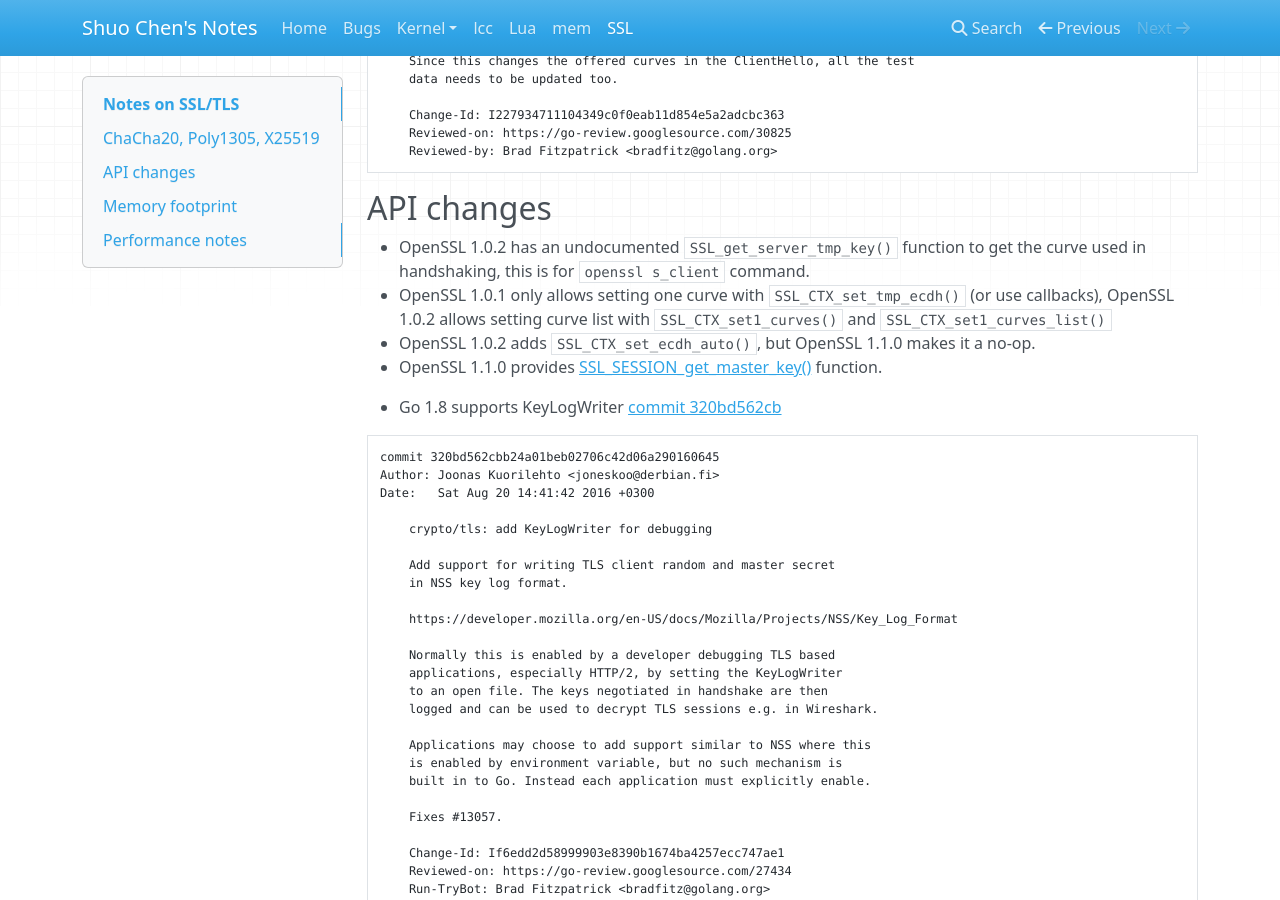
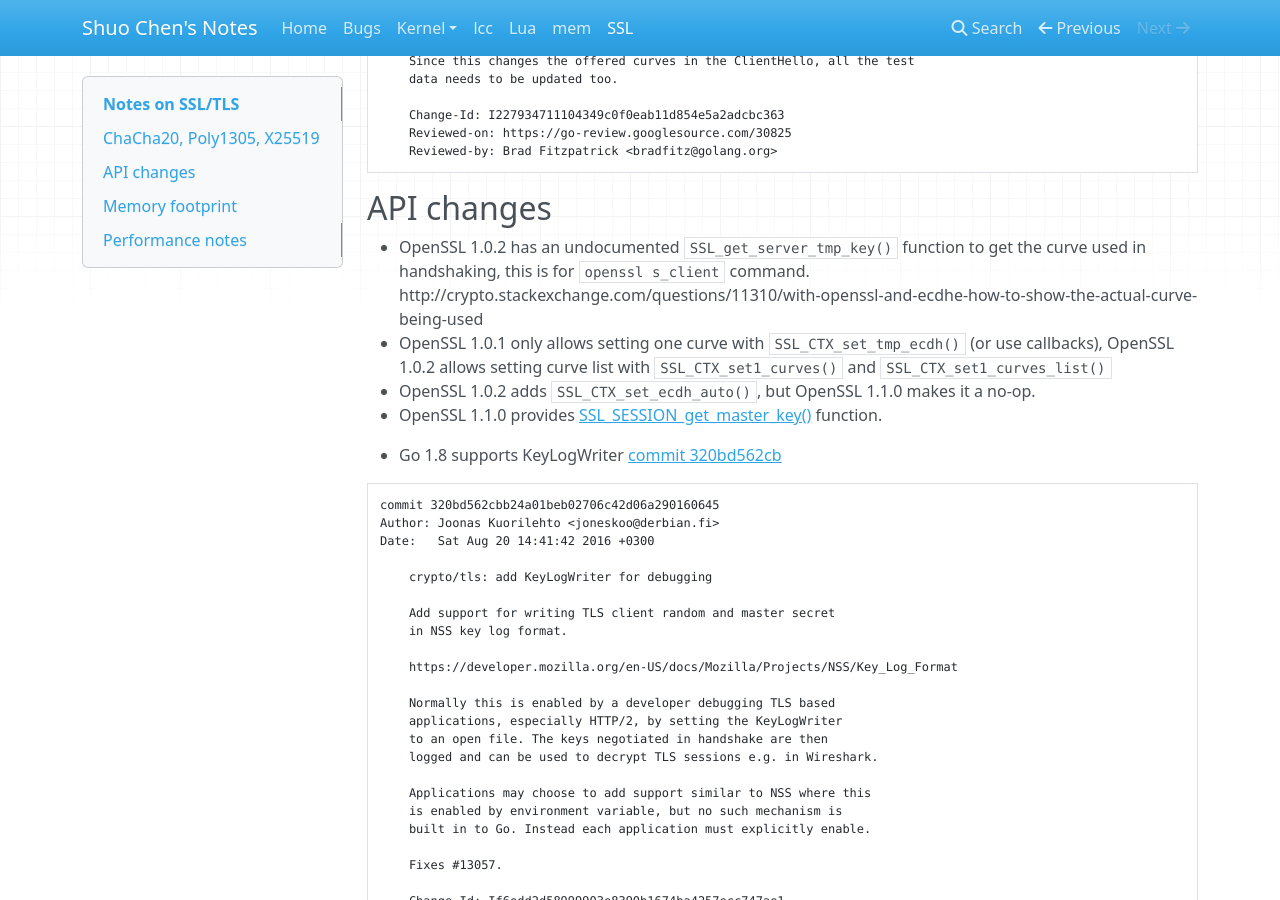
Before and after one commit to chenshuo/notes, an MkDocs documentation site: the page built from docs/ssl.md, in a window 1280 px wide and 900 px high, scrolled down 804 px. Built offline with MkDocs 1.6.1, drawn with Linux system fonts in a browser that asks for light colours; nearby versions of some CDN libraries; old or Windows-style settings are respelled for this version of MkDocs; some of the changed lines change nothing that is shown.

Commit message:
update ssl.md

```diff
--- a/docs/ssl.md
+++ b/docs/ssl.md
@@ -45,7 +45,7 @@ Date:   Tue Oct 11 15:08:35 2016 -0700
 
 ## API changes
 
-* OpenSSL 1.0.2 has an undocumented `SSL_get_server_tmp_key()` function to get the curve used in handshaking, this is for `openssl s_client` command.
+* OpenSSL 1.0.2 has an undocumented `SSL_get_server_tmp_key()` function to get the curve used in handshaking, this is for `openssl s_client` command. http://crypto.stackexchange.com/questions/11310/with-openssl-and-ecdhe-how-to-show-the-actual-curve-being-used
 * OpenSSL 1.0.1 only allows setting one curve with `SSL_CTX_set_tmp_ecdh()` (or use callbacks), OpenSSL 1.0.2 allows setting curve list with `SSL_CTX_set1_curves()` and `SSL_CTX_set1_curves_list()`
 * OpenSSL 1.0.2 adds `SSL_CTX_set_ecdh_auto()`, but OpenSSL 1.1.0 makes it a no-op.
 * OpenSSL 1.1.0 provides [SSL_SESSION_get_master_key()](https://www.openssl.org/docs/man1.1.0/ssl/SSL_get_client_random.html) function.
```
